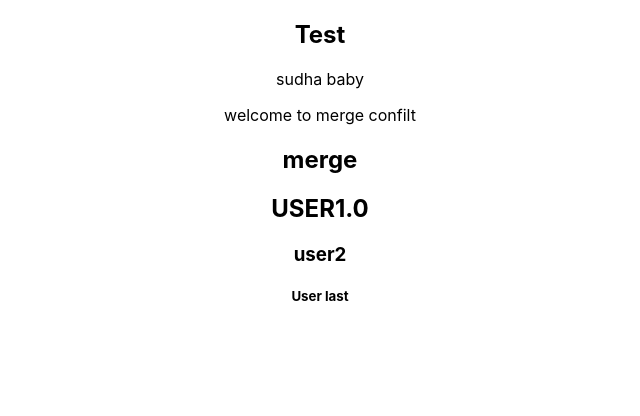
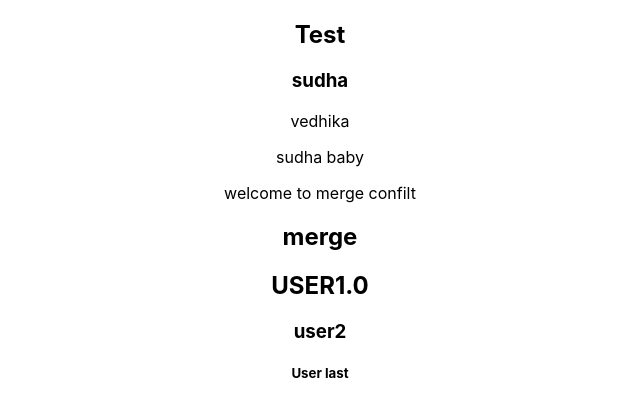
Before and after one commit to YogeshwaranTR/makaley, a React (Create React App) app: page / in a window 1280 px wide. Shown: the top 416 px of the page, without its empty margins (320-960 px from the left). Built offline with nearby package versions, Linux system fonts and the light colour scheme.

Commit message:
line create

```diff
--- a/src/App.js
+++ b/src/App.js
@@ -4,8 +4,10 @@ function App() {
   return (
     <div className="App">
     <h2>Test</h2>
+    <h3>sudha</h3>
+    <p>vedhika</p>
     <p>sudha baby</p>
-      <p>welcome to merge confilt</p>
+    <p>welcome to merge confilt</p>
     <h2>merge</h2>
     <h2>USER1.0</h2>
     <h3>user2</h3>
```
